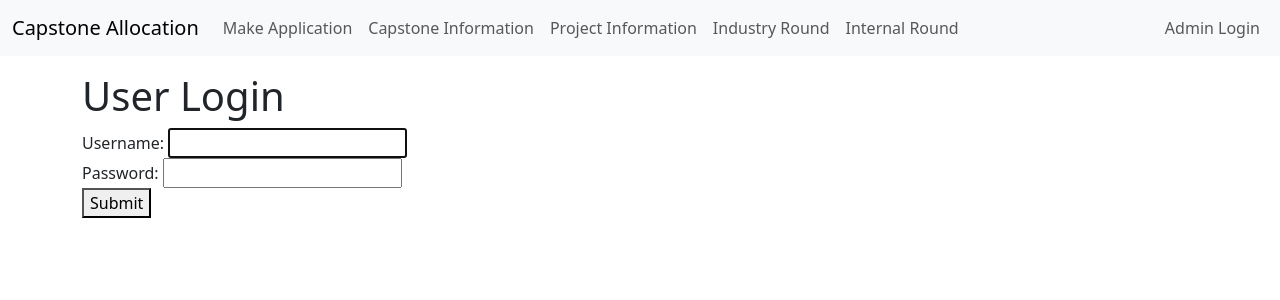
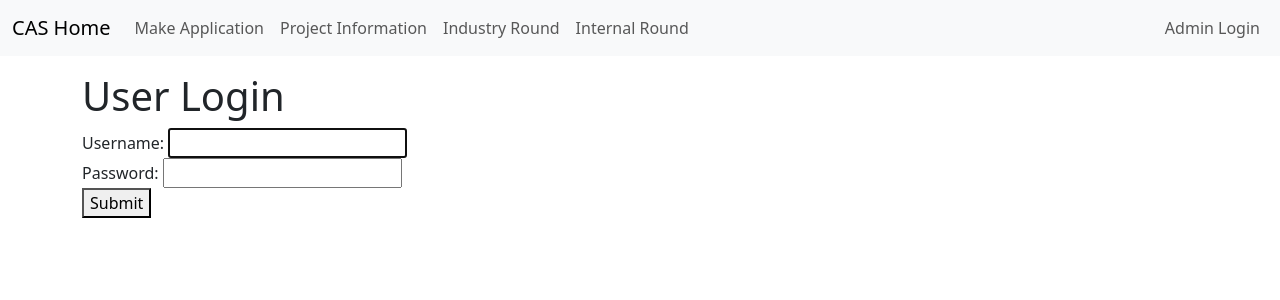
Before and after one commit to nortjo15/CapstoneAllocationManagementSystem-CAMS-, a Django app: page /admin-dashboard/login/?next=/admin-dashboard/email/page/ in a window 1280 px wide. Shown: the top 300 px of the page. Run offline with Django 5.2, Linux system fonts and the light colour scheme.

```diff
--- a/backend/admin_app/templates/admin_base.html
+++ b/backend/admin_app/templates/admin_base.html
@@ -17,7 +17,7 @@
 {% block navbar %}
 <nav class="navbar navbar-expand-lg bg-body-tertiary">
   <div class="container-fluid">
-<a class="navbar-brand" href="{% url 'admin_app:login_success' %}">Admin Dashboard</a>
+<a class="navbar-brand" href="{% url 'admin_app:login_success' %}">CAS Admin</a>
     <button class="navbar-toggler" type="button" data-bs-toggle="collapse" data-bs-target="#navbarSupportedContent" aria-controls="navbarSupportedContent" aria-expanded="false" aria-label="Toggle navigation">
       <span class="navbar-toggler-icon"></span>
     </button>
--- a/backend/student_app/templates/student_base.html
+++ b/backend/student_app/templates/student_base.html
@@ -22,7 +22,7 @@
 {% block navbar %}
 <nav class="navbar navbar-expand-lg bg-body-tertiary">
   <div class="container-fluid">
-    <a class="navbar-brand" href="{% url 'students:student_home' %}">Capstone Allocation</a>
+    <a class="navbar-brand" href="{% url 'students:student_home' %}">CAS Home</a>
     <button class="navbar-toggler" type="button" data-bs-toggle="collapse" data-bs-target="#studentNav"
             aria-controls="studentNav" aria-expanded="false" aria-label="Toggle navigation">
       <span class="navbar-toggler-icon"></span>
@@ -30,7 +30,6 @@
     <div class="collapse navbar-collapse" id="studentNav">
       <ul class="navbar-nav me-auto mb-2 mb-lg-0">
         <li class="nav-item"><a class="nav-link" href="{% url 'students:student_form' %}">Make Application</a></li>
-        <li class="nav-item"><a class="nav-link" href="{% url 'students:student_home' %}">Capstone Information</a></li>
         <li class="nav-item"><a class="nav-link" href="{% url 'students:project_information' %}">Project Information</a></li>
         <li class="nav-item"><a class="nav-link" href="#">Industry Round</a></li>
         <li class="nav-item"><a class="nav-link" href="#">Internal Round</a></li>
```
